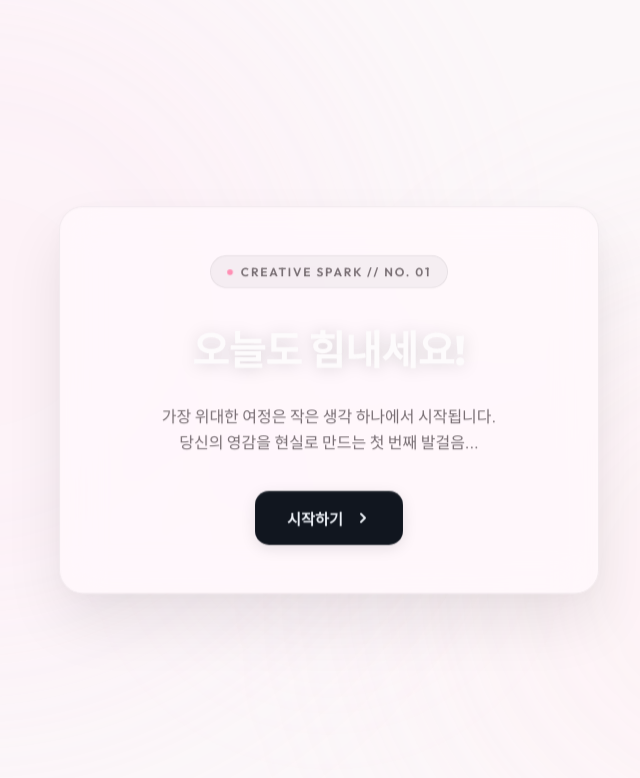
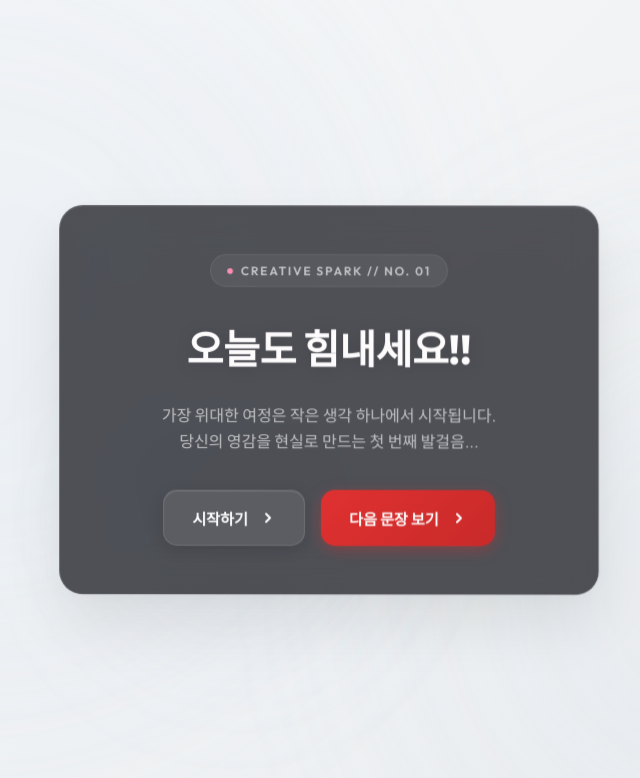
Before and after one commit to iloveisyou/antigravity_day1, a plain HTML site: page index.html in a window 1280 px wide. Both pictures are taken after a click on the button "시작하기". Shown: the top 778 px of the page, without its empty margins (311-951 px from the left). Drawn offline with Linux system fonts and the light colour scheme.

Commit message:
feat: upgrade visual design with dark glass card and dynamic colored next phrase button

```diff
--- a/index.html
+++ b/index.html
@@ -1,5 +1,6 @@
 <!DOCTYPE html>
 <html lang="ko">
+
 <head>
   <meta charset="UTF-8">
   <meta name="viewport" content="width=device-width, initial-scale=1.0">
@@ -9,10 +10,13 @@
   <!-- Font Preloading and Stylesheets -->
   <link rel="preconnect" href="https://fonts.googleapis.com">
   <link rel="preconnect" href="https://fonts.gstatic.com" crossorigin>
-  <link href="https://fonts.googleapis.com/css2?family=Outfit:wght@300;400;600;800&family=Noto+Sans+KR:wght@300;400;700;900&display=swap" rel="stylesheet">
+  <link
+    href="https://fonts.googleapis.com/css2?family=Outfit:wght@300;400;600;800&family=Noto+Sans+KR:wght@300;400;700;900&display=swap"
+    rel="stylesheet">
 
   <link rel="stylesheet" href="styles.css">
 </head>
+
 <body>
   <!-- Ambient Background Glows -->
   <div class="glow-container" aria-hidden="true">
@@ -32,7 +36,7 @@
         </div>
 
         <!-- Main Title -->
-        <h1 class="main-title">오늘도 힘내세요!</h1>
+        <h1 class="main-title">오늘도 힘내세요!!</h1>
 
         <!-- Subtext/Description -->
         <p class="description">
@@ -44,8 +48,18 @@
         <div class="button-wrapper">
           <button class="interactive-btn" id="js-explore-btn">
             <span class="btn-text">시작하기</span>
-            <svg class="btn-icon" width="16" height="16" viewBox="0 0 16 16" fill="none" xmlns="http://www.w3.org/2000/svg" aria-hidden="true">
-              <path d="M6 12L10 8L6 4" stroke="currentColor" stroke-width="2" stroke-linecap="round" stroke-linejoin="round"/>
+            <svg class="btn-icon" width="16" height="16" viewBox="0 0 16 16" fill="none"
+              xmlns="http://www.w3.org/2000/svg" aria-hidden="true">
+              <path d="M6 12L10 8L6 4" stroke="currentColor" stroke-width="2" stroke-linecap="round"
+                stroke-linejoin="round" />
+            </svg>
+          </button>
+          <button class="interactive-btn next-btn theme-red" id="js-next-btn">
+            <span class="btn-text">다음 문장 보기</span>
+            <svg class="btn-icon" width="16" height="16" viewBox="0 0 16 16" fill="none"
+              xmlns="http://www.w3.org/2000/svg" aria-hidden="true">
+              <path d="M6 12L10 8L6 4" stroke="currentColor" stroke-width="2" stroke-linecap="round"
+                stroke-linejoin="round" />
             </svg>
           </button>
         </div>
@@ -56,4 +70,5 @@
   <!-- Interactive Script -->
   <script src="script.js"></script>
 </body>
+
 </html>
--- a/script.js
+++ b/script.js
@@ -45,29 +45,70 @@ document.addEventListener('DOMContentLoaded', () => {
     }
   });
 
-  // 2. Click effect on the interactive action button
+  // 2. Click effect on the interactive action button & Next Phrase functionality
+  const nextBtn = document.getElementById('js-next-btn');
+  const titleEl = document.querySelector('.main-title');
+
+  const phrases = [
+    "오늘도 힘내세요!!",
+    "오늘도 해냈어요!",
+    "조금씩 나아지고 있어요.",
+    "이대로 계속 가봅시다."
+  ];
+
+  const themes = [
+    { className: 'theme-red', particleColor: '#ff6b6b' },
+    { className: 'theme-yellow', particleColor: '#ffe066' },
+    { className: 'theme-orange', particleColor: '#ff922b' },
+    { className: 'theme-green', particleColor: '#51cf66' }
+  ];
+  let currentPhraseIndex = 0;
+
+  if (titleEl) {
+    titleEl.style.transition = 'opacity 0.25s ease';
+  }
+
   if (exploreBtn) {
     exploreBtn.addEventListener('click', () => {
-      // Gentle vibration/haptic feedback if supported on mobile
-      if (navigator.vibrate) {
-        navigator.vibrate(10);
-      }
+      if (navigator.vibrate) navigator.vibrate(10);
+      exploreBtn.style.transform = 'scale(0.95)';
+      setTimeout(() => { exploreBtn.style.transform = ''; }, 150);
+      createParticleEffect(exploreBtn, 'var(--color-accent-secondary)');
+    });
+  }
 
-      // Elegant scale-down keyframe or transition triggers
-      exploreBtn.style.transform = 'scale(0.95)';
+  if (nextBtn && titleEl) {
+    nextBtn.addEventListener('click', () => {
+      if (navigator.vibrate) navigator.vibrate(10);
+      nextBtn.style.transform = 'scale(0.95)';
+      setTimeout(() => { nextBtn.style.transform = ''; }, 150);
+
+      // Determine next theme color to spark particles matching the new state
+      const nextIndex = (currentPhraseIndex + 1) % phrases.length;
+      const nextTheme = themes[nextIndex];
+      createParticleEffect(nextBtn, nextTheme.particleColor);
+
+      // Fade out, change title text & button classes, fade in
+      titleEl.style.opacity = '0';
       setTimeout(() => {
-        exploreBtn.style.transform = '';
-      }, 150);
+        // Remove all current themes
+        nextBtn.classList.remove('theme-red', 'theme-yellow', 'theme-orange', 'theme-green');
 
-      // Create a floating particle or ripple just for visual premium feedback
-      createParticleEffect(exploreBtn);
+        currentPhraseIndex = nextIndex;
+
+        // Add new theme
+        nextBtn.classList.add(themes[currentPhraseIndex].className);
+
+        titleEl.textContent = phrases[currentPhraseIndex];
+        titleEl.style.opacity = '1';
+      }, 250);
     });
   }
 
   /**
    * Helper to create elegant particle spark on button click
    */
-  function createParticleEffect(element) {
+  function createParticleEffect(element, color) {
     const rect = element.getBoundingClientRect();
     const center = {
       x: rect.left + rect.width / 2,
@@ -89,7 +130,7 @@ document.addEventListener('DOMContentLoaded', () => {
         top: ${center.y}px;
         width: 8px;
         height: 8px;
-        background: var(--color-accent-secondary);
+        background: ${color || 'var(--color-accent-secondary)'};
         border-radius: 50%;
         pointer-events: none;
         z-index: 100;
--- a/styles.css
+++ b/styles.css
@@ -57,26 +57,26 @@
   :root {
     color-scheme: dark light;
 
-    --theme-bg: light-dark(var(--color-bg-light), var(--color-bg-dark));
-    --theme-text: light-dark(var(--color-text-light), var(--color-text-dark));
-    --theme-text-muted: light-dark(oklch(55% 0.015 345), oklch(78% 0.01 345));
-    --theme-card-bg: light-dark(var(--card-bg-light), var(--card-bg-dark));
-    --theme-card-border: light-dark(var(--card-border-light), var(--card-border-dark));
+    --theme-bg: linear-gradient(135deg, #f8f9fa 0%, #e9ecef 100%);
+    --theme-text: oklch(99% 0.003 345);
+    --theme-text-muted: rgba(255, 255, 255, 0.65);
+    --theme-card-bg: rgba(18, 18, 24, 0.72);
+    --theme-card-border: rgba(255, 255, 255, 0.08);
 
-    --theme-glow-1: light-dark(oklch(92% 0.08 345 / 0.15), oklch(62% 0.18 345 / 0.25));
-    --theme-glow-2: light-dark(oklch(94% 0.06 360 / 0.15), oklch(68% 0.14 360 / 0.25));
-    --theme-interactive-glow: light-dark(oklch(94% 0.08 350 / 0.1), oklch(64% 0.15 350 / 0.2));
+    --theme-glow-1: oklch(85% 0.03 240 / 0.15);
+    --theme-glow-2: oklch(88% 0.02 240 / 0.15);
+    --theme-interactive-glow: oklch(85% 0.04 240 / 0.1);
   }
 
   body {
-    background-color: var(--theme-bg);
+    background: var(--theme-bg);
     color: var(--theme-text);
     font-family: var(--font-family);
     display: flex;
     align-items: center;
     justify-content: center;
     perspective: 1000px;
-    transition: background-color 0.8s ease;
+    transition: background 0.8s ease;
   }
 }
 
@@ -191,8 +191,8 @@
     display: inline-flex;
     align-items: center;
     gap: 0.5rem;
-    background: light-dark(rgba(0,0,0,0.04), rgba(255, 255, 255, 0.04));
-    border: 1px solid light-dark(rgba(0,0,0,0.06), rgba(255, 255, 255, 0.06));
+    background: rgba(255, 255, 255, 0.05);
+    border: 1px solid rgba(255, 255, 255, 0.08);
     padding: 0.5rem 1rem;
     border-radius: 100px;
     margin-block-end: 0.5rem;
@@ -241,6 +241,10 @@
   .button-wrapper {
     margin-block-start: 0.5rem;
     width: 100%;
+    display: flex;
+    justify-content: center;
+    gap: 1rem;
+    flex-wrap: wrap;
   }
 
   .interactive-btn {
@@ -248,15 +252,16 @@
     align-items: center;
     justify-content: center;
     gap: 0.75rem;
-    background: light-dark(oklch(20% 0.02 260), oklch(95% 0.01 260));
-    color: light-dark(oklch(95% 0.01 260), oklch(12% 0.02 260));
-    padding: 1rem 2rem;
+    background: rgba(255, 255, 255, 0.08);
+    color: #ffffff;
+    border: 1px solid rgba(255, 255, 255, 0.12);
+    padding: 1rem 1.75rem;
     border-radius: 14px;
     font-size: 0.95rem;
     font-weight: 600;
     box-shadow:
-      0 4px 15px rgba(0, 0, 0, 0.1),
-      0 1px 2px rgba(255, 255, 255, 0.1) inset;
+      0 4px 15px rgba(0, 0, 0, 0.15),
+      inset 0 1px 1px rgba(255, 255, 255, 0.1);
     transition: var(--transition-spring);
     position: relative;
     overflow: hidden;
@@ -266,7 +271,7 @@
     content: "";
     position: absolute;
     inset: 0;
-    background: linear-gradient(90deg in oklch, var(--color-accent-primary), var(--color-accent-secondary));
+    background: rgba(255, 255, 255, 0.05);
     opacity: 0;
     z-index: 1;
     transition: opacity 0.4s ease;
@@ -275,12 +280,66 @@
   .interactive-btn:hover {
     transform: translateY(-4px) scale(1.02);
     box-shadow:
-      0 12px 24px rgba(0, 0, 0, 0.15),
-      0 0 20px light-dark(oklch(20% 0.02 260 / 0.1), oklch(95% 0.01 260 / 0.2));
+      0 12px 24px rgba(0, 0, 0, 0.25),
+      0 0 20px rgba(255, 255, 255, 0.05);
   }
 
   .interactive-btn:hover::after {
-    opacity: 0.15;
+    opacity: 1;
+  }
+
+  /* Accent themes for Next Phrase Button */
+  .interactive-btn.next-btn {
+    border: none;
+    transition: var(--transition-spring), background 0.4s ease, box-shadow 0.4s ease;
+  }
+
+  /* Red Theme (오늘도 힘내세요!!) */
+  .interactive-btn.next-btn.theme-red {
+    background: linear-gradient(135deg, #e03131 0%, #c92a2a 100%);
+    box-shadow: 0 4px 15px rgba(224, 49, 49, 0.35);
+  }
+  .interactive-btn.next-btn.theme-red:hover {
+    box-shadow: 0 12px 24px rgba(224, 49, 49, 0.5), 0 0 20px rgba(224, 49, 49, 0.2);
+  }
+  .interactive-btn.next-btn.theme-red::after {
+    background: linear-gradient(135deg, #ff6b6b 0%, #e03131 100%);
+  }
+
+  /* Yellow Theme (오늘도 해냈어요!) */
+  .interactive-btn.next-btn.theme-yellow {
+    background: linear-gradient(135deg, #fab005 0%, #f08c00 100%);
+    box-shadow: 0 4px 15px rgba(240, 140, 0, 0.35);
+  }
+  .interactive-btn.next-btn.theme-yellow:hover {
+    box-shadow: 0 12px 24px rgba(240, 140, 0, 0.5), 0 0 20px rgba(240, 140, 0, 0.2);
+  }
+  .interactive-btn.next-btn.theme-yellow::after {
+    background: linear-gradient(135deg, #ffe066 0%, #fab005 100%);
+  }
+
+  /* Orange Theme (조금씩 나아지고 있어요.) */
+  .interactive-btn.next-btn.theme-orange {
+    background: linear-gradient(135deg, #fd7e14 0%, #e8590c 100%);
+    box-shadow: 0 4px 15px rgba(232, 89, 12, 0.35);
+  }
+  .interactive-btn.next-btn.theme-orange:hover {
+    box-shadow: 0 12px 24px rgba(232, 89, 12, 0.5), 0 0 20px rgba(232, 89, 12, 0.2);
+  }
+  .interactive-btn.next-btn.theme-orange::after {
+    background: linear-gradient(135deg, #ff922b 0%, #fd7e14 100%);
+  }
+
+  /* Green Theme (이대로 계속 가봅시다.) */
+  .interactive-btn.next-btn.theme-green {
+    background: linear-gradient(135deg, #37b24d 0%, #2b8a3e 100%);
+    box-shadow: 0 4px 15px rgba(43, 138, 62, 0.35);
+  }
+  .interactive-btn.next-btn.theme-green:hover {
+    box-shadow: 0 12px 24px rgba(43, 138, 62, 0.5), 0 0 20px rgba(43, 138, 62, 0.2);
+  }
+  .interactive-btn.next-btn.theme-green::after {
+    background: linear-gradient(135deg, #51cf66 0%, #37b24d 100%);
   }
 
   .interactive-btn:active {
```
Also changed, not shown: walkthrough.md (added, +48 -0 lines).
